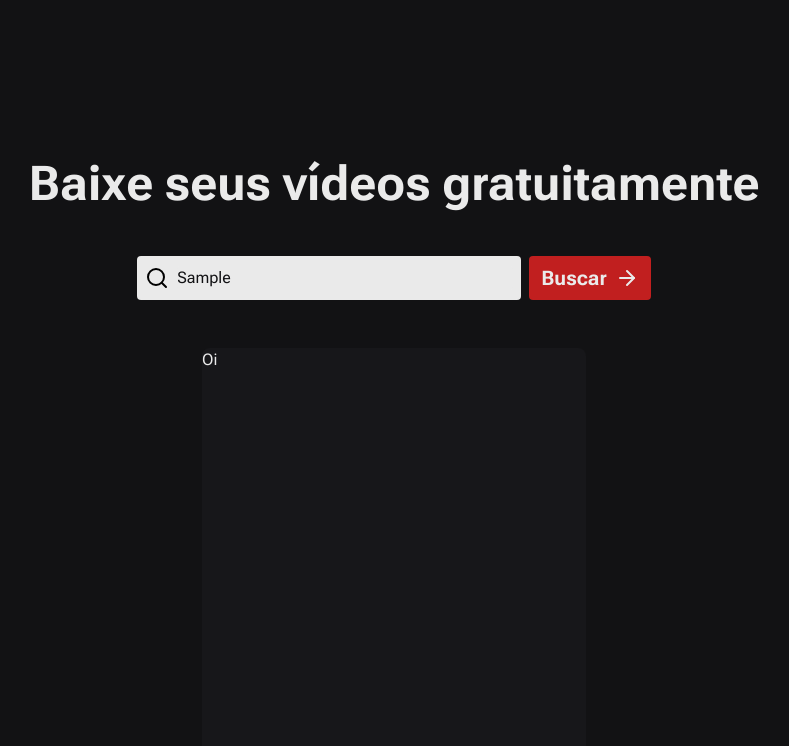
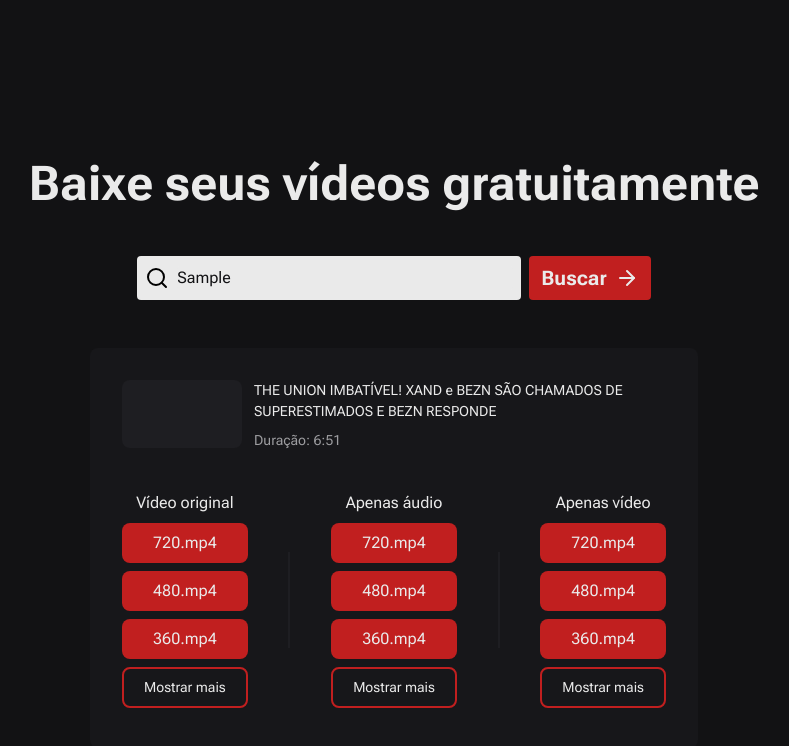
Before and after one commit to RichardeLira/Youtube-Web-DownLoader, a Next.js app in the folder FrontEnd/: page / in a window 1280 px wide. Both pictures are taken after typing "Sample" into the empty fields and a click on the button "Buscar". Shown: the top 746 px of the page, without its empty margins (246-1035 px from the left). Built offline with nearby package versions, Linux system fonts and the light colour scheme.

Commit message:
download options and video details

```diff
--- /dev/null
+++ b/FrontEnd/src/components/Button/index.tsx
@@ -0,0 +1,21 @@
+import { ReactNode } from 'react'
+
+type ButtonProps = {
+  variant?: 'primary' | 'secondary'
+  children: ReactNode
+  className?: string
+}
+
+export default function Button({ variant, children, className }: ButtonProps) {
+  const primaryClasses = 'bg-red-500 hover:bg-red-400'
+  const secondaryClasses = 'border-2 border-red-500 hover:bg-red-500'
+  return (
+    <button
+      className={`flex-1 rounded-lg px-5 py-2 ${className} ${
+        variant === 'secondary' ? secondaryClasses : primaryClasses
+      }`}
+    >
+      {children}
+    </button>
+  )
+}
--- /dev/null
+++ b/FrontEnd/src/components/VideoMenu/DownloadOptions/index.tsx
@@ -0,0 +1,22 @@
+import Button from '@/components/Button'
+
+export default function DownloadOptions() {
+  return (
+    <ul className="flex flex-col gap-2">
+      <li className="flex">
+        <Button>720.mp4</Button>
+      </li>
+      <li className="flex">
+        <Button>480.mp4</Button>
+      </li>
+      <li className="flex">
+        <Button>360.mp4</Button>
+      </li>
+      <li>
+        <Button variant="secondary" className="text-[14px]">
+          Mostrar mais
+        </Button>
+      </li>
+    </ul>
+  )
+}
--- /dev/null
+++ b/FrontEnd/src/components/VideoMenu/VideoDetails/index.tsx
@@ -0,0 +1,14 @@
+export default function VideoDetails() {
+  return (
+    <div className="flex gap-3">
+      <div className="h-[68px] w-[120px] rounded-lg bg-gray-700"></div>
+      <div className="flex flex-col gap-2">
+        <h3 className="max-w-[412px] text-[14px]">
+          THE UNION IMBATÍVEL! XAND e BEZN SÃO CHAMADOS DE SUPERESTIMADOS E BEZN
+          RESPONDE
+        </h3>
+        <p className="text-[14px] text-gray-200">Duração: 6:51</p>
+      </div>
+    </div>
+  )
+}
--- a/FrontEnd/src/components/VideoMenu/index.tsx
+++ b/FrontEnd/src/components/VideoMenu/index.tsx
@@ -1,16 +1,42 @@
-import { Transition } from '@headlessui/react'
+import Button from '../Button'
+import DownloadOptions from './DownloadOptions'
+import VideoDetails from './VideoDetails'
 
 interface VideoMenuProps {
   show: boolean
 }
+
 export default function VideoMenu({ show }: VideoMenuProps) {
   return (
     <div
-      className={`h-0 w-96 overflow-hidden rounded-lg bg-gray-800 transition-all duration-500 ${
-        show ? 'h-[500px]' : ''
+      className={`h-0 overflow-hidden rounded-lg bg-gray-800 p-8 opacity-0 transition-all duration-500 ${
+        show ? 'h-[400px] opacity-100' : ''
       }`}
     >
-      Oi
+      <div className="flex flex-col gap-10">
+        <VideoDetails />
+
+        <div className="flex items-center justify-between">
+          <div className="flex flex-col items-center gap-2">
+            <h3>Vídeo original</h3>
+            <DownloadOptions />
+          </div>
+
+          <div className="h-24 w-[2px] bg-gray-700"></div>
+
+          <div className="flex flex-col items-center gap-2">
+            <h3>Apenas áudio</h3>
+            <DownloadOptions />
+          </div>
+
+          <div className="h-24 w-[2px] bg-gray-700"></div>
+
+          <div className="flex flex-col items-center gap-2">
+            <h3>Apenas vídeo</h3>
+            <DownloadOptions />
+          </div>
+        </div>
+      </div>
     </div>
   )
 }
```
